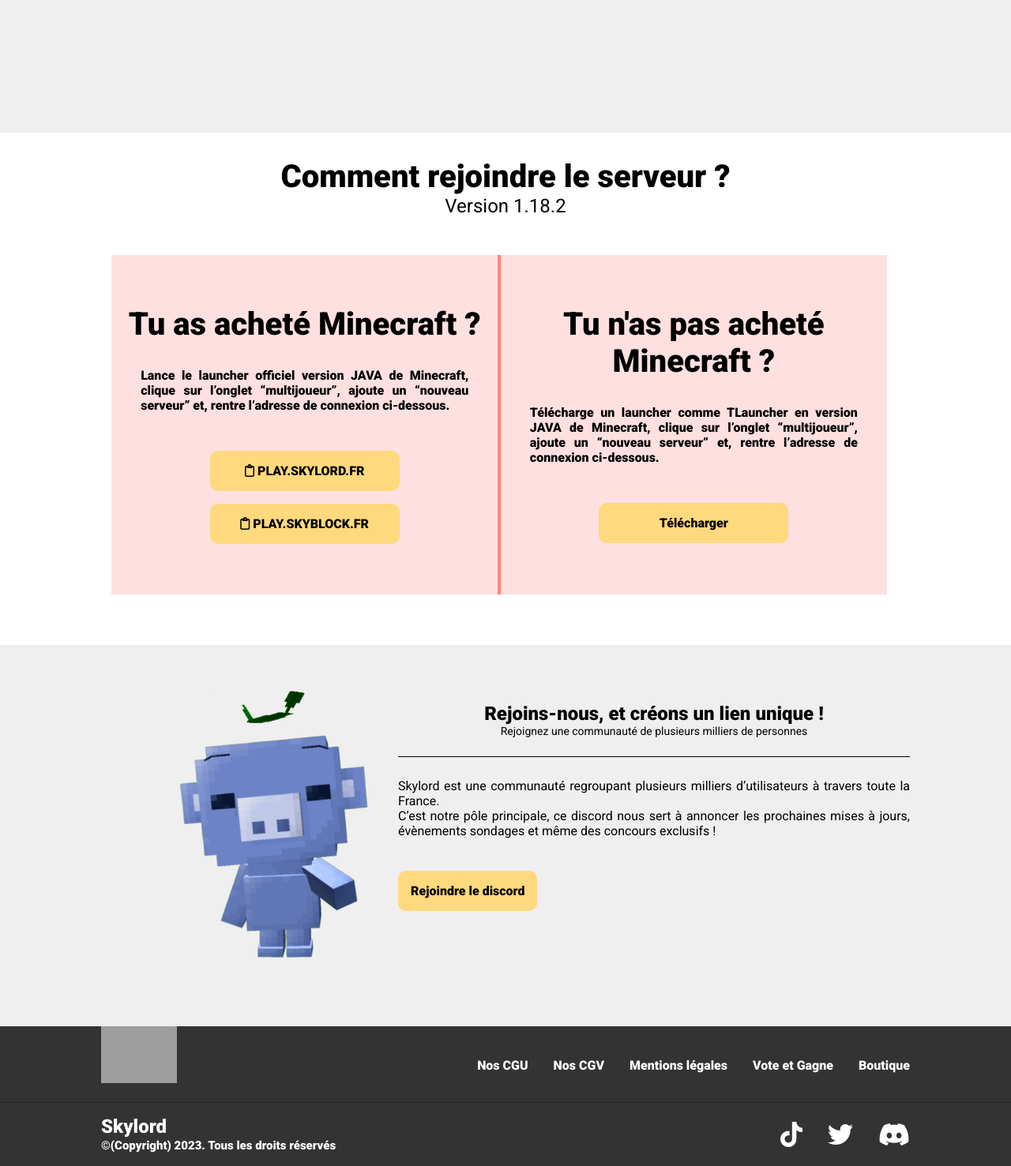
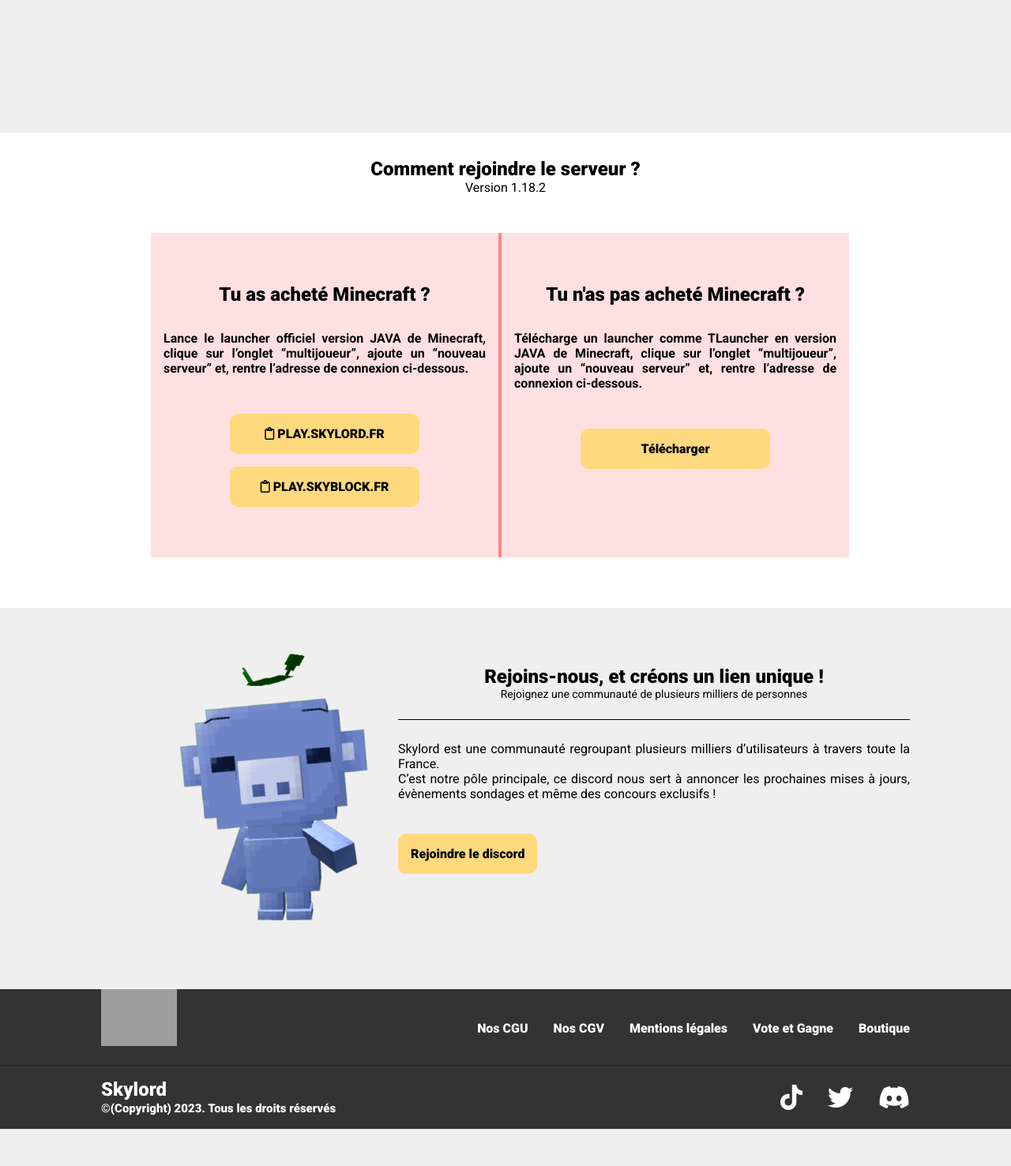
Before and after one commit to MisterGranti67/Skylord-website, a PHP site: page / in a window 1280 px wide. Shown: the part 1125-2602 px from the top of the page at 79% size. After the commit the page ends 2555 px from the top, so only its background shows below. Run offline with PHP 8.4, Linux system fonts and the light colour scheme; some libraries are stand-ins or nearby versions; grey boxes are pictures that could not be loaded.

Commit message:
Menu et comment rejoindre le serveur

```diff
--- a/css/style.css
+++ b/css/style.css
@@ -133,7 +133,10 @@ footer {
   text-decoration: none;
   list-style-type: none;
 }
-.header-menu .menu li {
+.header-menu .menu a:nth-child(1) {
+  margin-left: 0px;
+}
+.header-menu .menu a {
   font-family: 'Roboto';
   font-style: normal;
   font-weight: 800;
@@ -141,8 +144,17 @@ footer {
   line-height: 28px;
   color: #fff;
   margin-left: 32px;
-  margin-right: 32px;
+  text-transform: capitalize;
+  text-decoration: none;
+  transition: color 300ms;
 }
+.header-menu .menu a:hover {
+  color: #A7A7A7;
+  cursor: pointer;
+  transition: color 300ms;
+}
+
+
 .image-centre {
   display: flex;
   justify-content: center;
@@ -217,8 +229,8 @@ footer {
   font-family: 'Roboto';
   font-style: normal;
   font-weight: 800;
-  font-size: 40px;
-  line-height: 47px;
+  font-size: 24px;
+  line-height: 28px;
   color: #000000;
   align-items: center;
   text-align: center;
@@ -227,8 +239,8 @@ footer {
   font-family: 'Roboto';
   font-style: normal;
   font-weight: 400;
-  font-size: 24px;
-  line-height: 28px;
+  font-size: 16px;
+  line-height: 19px;
   color: #000000;
   margin-bottom: 48px;
   align-items: center;
@@ -257,17 +269,19 @@ footer {
   font-family: 'Roboto';
   font-style: normal;
   font-weight: 800;
-  font-size: 40px;
-  line-height: 47px;
+  font-size: 24px;
+  line-height: 28px;
   color: #000000;
   margin-bottom: 32px;
   margin-top: 64px;
+  padding-left: 16px;
+  padding-right: 16px;
 }
 
 .rejoindre .choix-jouer p{
   font-family: 'Roboto';
   font-style: normal;
-  font-weight: 800;
+  font-weight: 600;
   font-size: 16px;
   line-height: 19px;
   text-align: justify;
@@ -301,12 +315,6 @@ footer {
 .rejoindre .bouton i{
   height: 16px;
   width: 12px;
-}
-
-.rejoindre a.bouton:hover {
-  background: #ffe5a7;
-  transition: background 300ms;
-  cursor: pointer;
 }
 
 .discord {
@@ -548,3 +556,8 @@ footer {
   cursor: pointer;
   transition: color 300ms;
 }
+a.bouton:hover, .actualite .bouton a.bouton:hover {
+  background: #ffe5a7;
+  transition: background 300ms;
+  cursor: pointer;
+}
--- a/index.php
+++ b/index.php
@@ -18,28 +18,27 @@
             </div>
             <p class="en-ligne">Joueurs en ligne</p>
           </div>
-          <div class="droite">
+          <!-- <div class="droite">
             <div class="bouton" style="margin-right: 46px">
               <i class="fa-solid fa-right-to-bracket"></i>
               Connection
             </div>
             <div class="bouton">
-              <!-- Icone +person -->
               Déconnection
             </div>
-          </div>
+          </div> -->
         </div>
       </div>
       <div class="header-menu">
         <div class="container">
             <ul class="menu">
-              <li>accueil</li>
-              <li>vote et gagne</li>
-              <li>boutique</li>
-              <li>stats</li>
-              <li>banlist</li>
-              <li>règles</li>
-              <li>crypto</li>
+              <a href="https://skylord.fr"><li>accueil</li></a>
+              <a href="https://joueur.skylord.fr/vote"><li>vote et gagne</li></a>
+              <a href="https://joueur.skylord.fr/shop"><li>boutique</li></a>
+              <a href="https://skylord.fr/aldea/stats"><li>stats</li></a>
+              <a href="https://lody.skylord.fr"><li>banlist</li></a>
+              <a href="https://skylord.fr/annonce/règlement.php"><li>règles</li></a>
+              <a href="https://crypto.skylord.fr"><li>crypto</li></a>
             </ul>
         </div>
       </div>
```
